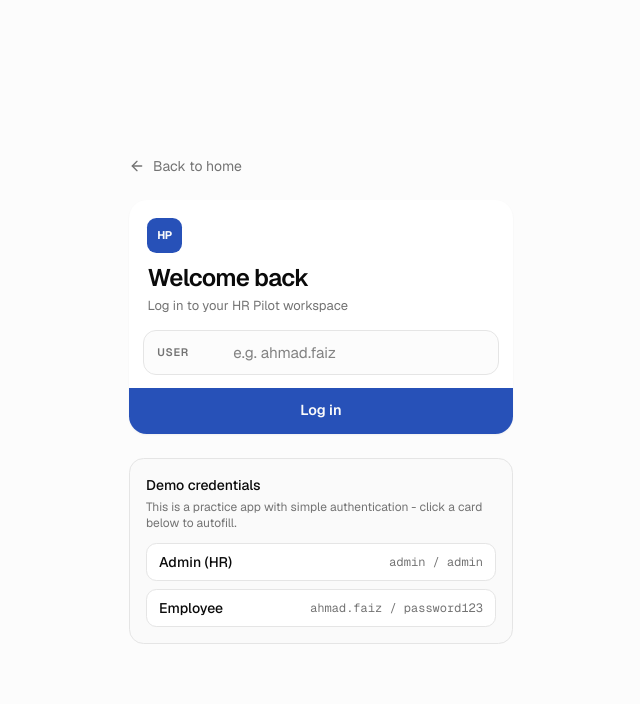
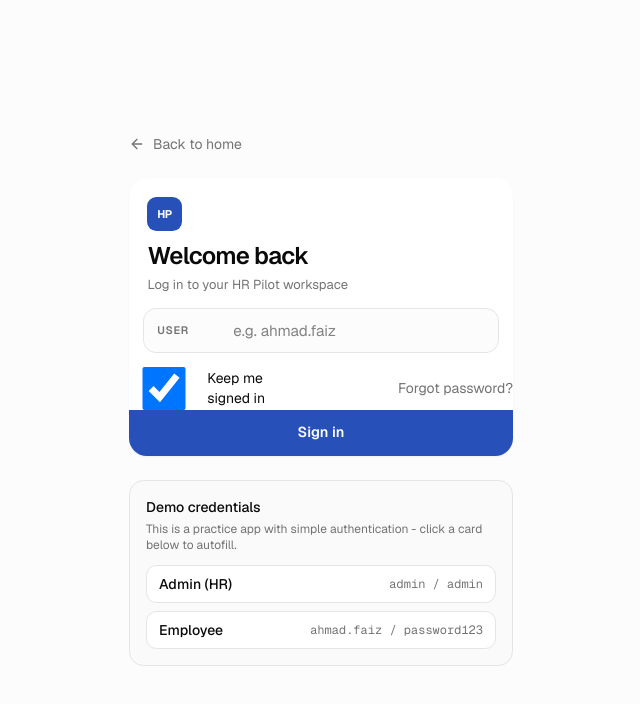
Before and after one commit to pristine-test-org/hr-pilot-vercel, a Next.js app: page /login in a window 1280 px wide. Shown: the top 704 px of the page, without its empty margins (319-959 px from the left). Built offline with nearby package versions, Linux system fonts and the light colour scheme; no server answers.

Commit message:
Login: keep me signed in, and a forgot-password link

```diff
--- a/components/login-form.tsx
+++ b/components/login-form.tsx
@@ -16,6 +16,7 @@ export function LoginForm() {
   const [password, setPassword] = useState("");
   const [error, setError] = useState<string | null>(null);
   const [loading, setLoading] = useState(false);
+  const [remember, setRemember] = useState(true);
 
   async function handleSubmit(event: FormEvent) {
     event.preventDefault();
@@ -26,7 +27,7 @@ export function LoginForm() {
       const res = await fetch("/api/auth/login", {
         method: "POST",
         headers: { "Content-Type": "application/json" },
-        body: JSON.stringify({ username, password }),
+        body: JSON.stringify({ username, password, remember }),
       });
       const data = await res.json();
 
@@ -103,10 +104,23 @@ export function LoginForm() {
               </div>
             </div>
           </div>
+          <div className="mt-3 flex items-center justify-between text-sm">
+            <label className="flex items-center gap-2">
+              <input
+                type="checkbox"
+                checked={remember}
+                onChange={(event) => setRemember(event.target.checked)}
+              />
+              Keep me signed in
+            </label>
+            <Link href="/forgot-password" className="text-muted-foreground hover:text-foreground">
+              Forgot password?
+            </Link>
+          </div>
           {error && <p className="login-error">{error}</p>}
           <button type="submit" className="login-submit" disabled={loading}>
             {loading && <Loader2 className="h-4 w-4 animate-spin" />}
-            Log in
+            Sign in
           </button>
         </form>
       </div>
```
